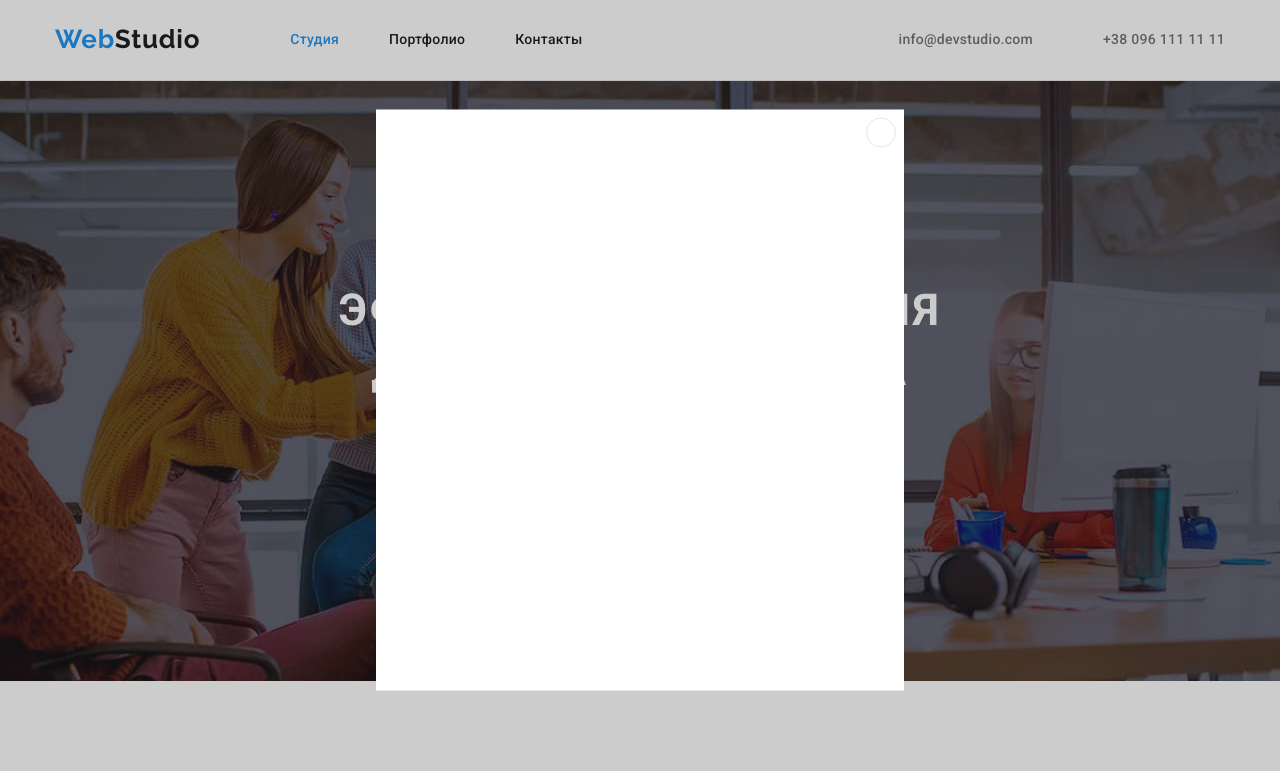
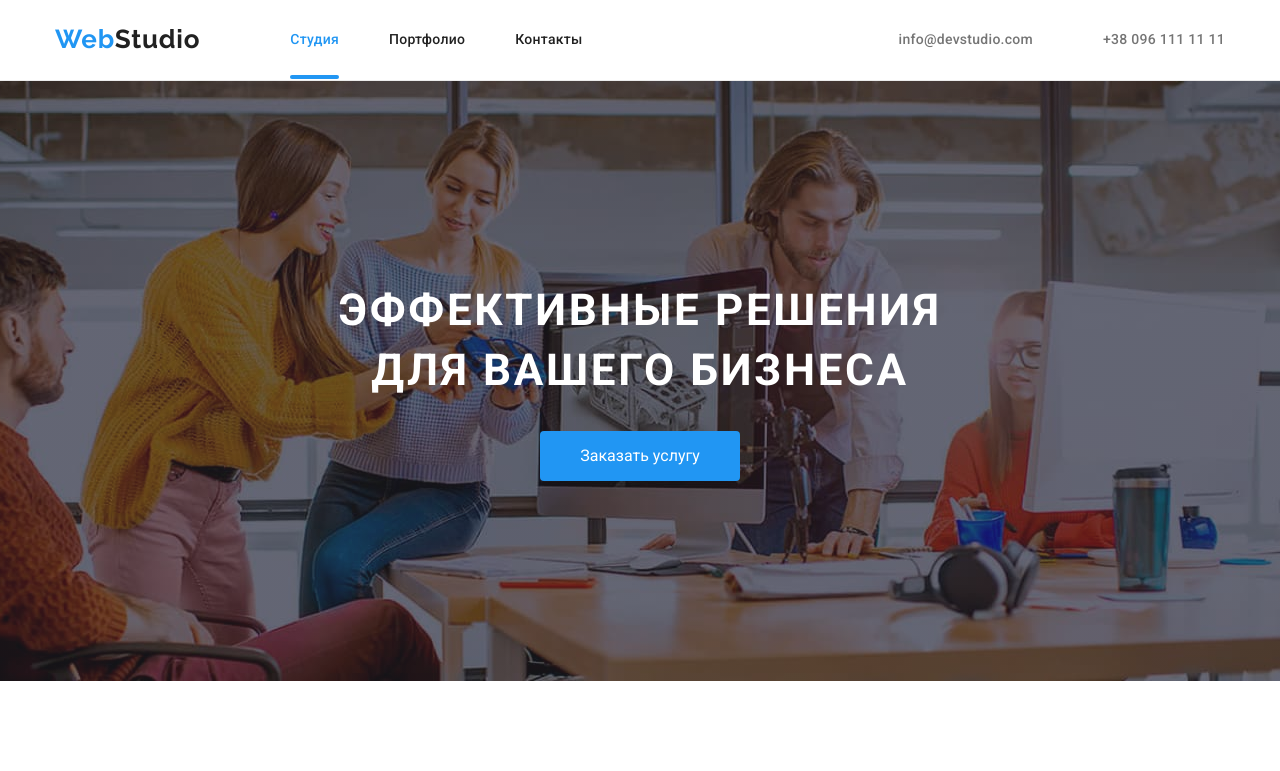
Before and after one commit to rgodya/goit-markup-hw-05, a plain HTML site: page index.html in a window 1280 px wide. Shown: the top 771 px of the page. Drawn offline with nearby package versions, Linux system fonts and the light colour scheme.

Commit message:
Додає підкреслення посилання поточної сторінки

```diff
--- a/css/style.css
+++ b/css/style.css
@@ -109,6 +109,17 @@ img {
   color: var(--accent-color);
 }
 
+.link.current::after {
+position: absolute;
+content: "";
+bottom: 0;
+display: block;
+width: 100%;
+height: 4px;
+border-radius: 2px;
+background-color: var(--accent-color);
+}
+
 .site-nav .link:hover,
 .site-nav .link:focus {
   color: var(--accent-color);
@@ -132,8 +143,10 @@ img {
   font-size: 14px;
   line-height: 1.14;
   letter-spacing: 0.02em;
-  padding: 0;
   transition: color 250ms cubic-bezier(0.4, 0, 0.2, 1);
+  position: relative;
+  padding-bottom: 32px;
+  padding-top: 32px;
 }
 
 .cont-nav {
@@ -583,7 +596,7 @@ img {
   background-color: var(--accent-color);
   color: var(--primery-white-color);
   cursor: pointer;
-  transition: background-color 250ms cubic-bezier(0.4, 0, 0.2, 1), color 250ms cubic-bezier(0.4, 0, 0.2, 1);
+  transition: background-color 250ms cubic-bezier(0.4, 0, 0.2, 1), color 250ms cubic-bezier(0.4, 0, 0.2, 1), box-shadow 250ms cubic-bezier(0.4, 0, 0.2, 1);
 }
 
 .service-portfolio {
--- a/index.html
+++ b/index.html
@@ -16,9 +16,9 @@
         <nav class="navigation">
         <a href="./index.html" class="logo" lang="en">Web<span class="color-logo">Studio</span></a>
             <ul class="site-nav list">
-                <li class="site-nav-item"><a href="./index.html" class="link current">Студия</a></li>
-                <li class="site-nav-item"><a href="./portfolio.html" class="link">Портфолио</a></li>
-                <li class="site-nav-item"><a href="" class="link">Контакты</a></li>
+                <li class="site-nav-item"><a class="link current" href="./index.html" >Студия</a></li>
+                <li class="site-nav-item"><a class="link" href="./portfolio.html" >Портфолио</a></li>
+                <li class="site-nav-item"><a class="link" href="">Контакты</a></li>
             </ul>
         </nav>
         <ul class="cont-nav list">
@@ -42,7 +42,7 @@
     <main>
         <section class="hero">
             <h1 class="hero-title"> ЭФФЕКТИВНЫЕ РЕШЕНИЯ ДЛЯ ВАШЕГО БИЗНЕСА</h1>
-            <button type="button"class="button" data-modal-open>Заказать услугу</button>
+            <button type="button" class="button" data-modal-open>Заказать услугу</button>
         </section>
         <section class="feature-list section">
             <div class="container">
@@ -353,7 +353,7 @@
             </div>
         </div>
     </footer>
-    <div class="backdrop" data-modal>
+    <div class="backdrop is-hidden" data-modal>
     <div class="modal">
     <button type="button" class="modal-close-btn" data-modal-close>
     <svg class="modal-close-icon" width="11" height="11">
```
